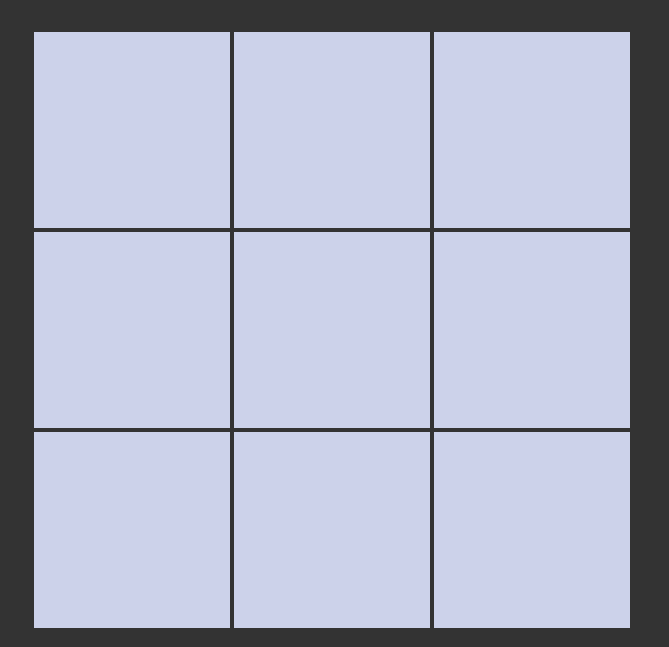
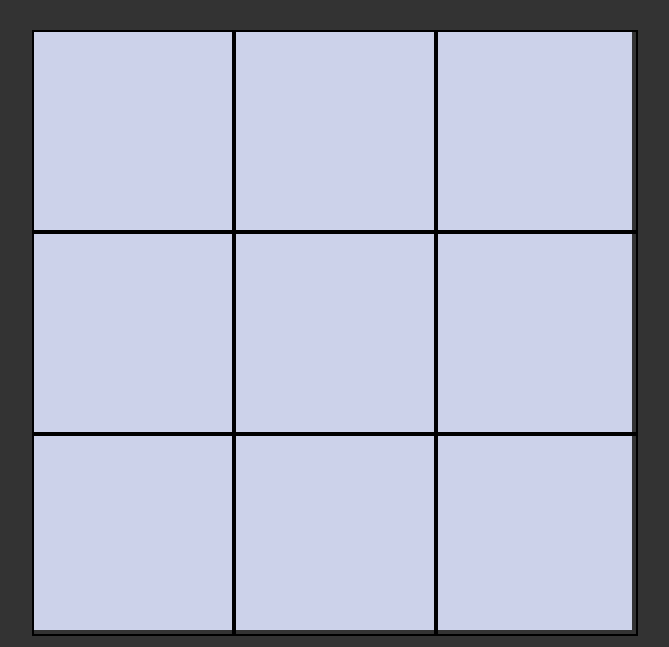
Before and after one commit to Mohammedhaamdy/xo-game, a plain HTML site: page index.html in a window 1280 px wide. Shown: the top 647 px of the page, without its empty margins (308-977 px from the left). Drawn offline with Linux system fonts and the light colour scheme.

Commit message:
improve css code

```diff
--- a/index.html
+++ b/index.html
@@ -9,7 +9,7 @@
 </head>
 
 <body>
-  <div id="gride">
+  <div id="grid">
     <div id="row1" class="cell"  ></div>
     <div id="row2" class="cell"  ></div>
     <div id="row3" class="cell"  ></div>
--- a/main.js
+++ b/main.js
@@ -42,8 +42,8 @@ function checkWinner(player) {
 function checkDraw() {
   return (
     cellsArray.every((cell) => cell.textContent !== "") &&
-    !checkWinner("X") &&
-    !checkWinner("O")
+    !checkWinner(playerX) &&
+    !checkWinner(playerO)
   );
 }
 // reset game function
@@ -68,7 +68,7 @@ function ticTac(id) {
     setTimeout(resetBoard, 5000);
   }
   // Check draw
-  if (checkDraw2()) {
+  if (checkDraw()) {
     gameOver = true;
     result.textContent = `Draw`;
     setTimeout(resetBoard, 5000);
--- a/style.css
+++ b/style.css
@@ -1,3 +1,9 @@
+:root {
+  --grid-size: 600px;
+  --cell-size: calc((var(--grid-size) / 3) - 2px);
+
+}
+
 body {
   align-items: center;
   background: #333;
@@ -8,21 +14,22 @@ body {
   font-family: sans-serif;
 }
 
-#gride {
-  position: relative;
-  height: 600px;
-  width: 600px;
+#grid {
+  display: grid;
+  grid-template-columns: repeat(3, 1fr);
+  height: var(--grid-size);
+  width: var(--grid-size);
   background-color: #ccd2ea;
 }
 
-#gride div {
-  position: relative;
-  height: 196px;
-  width: 196px;
+#grid div {
+  display: flex;
+  justify-content: center;
+  align-items: center;
+  height: var(--cell-size);
+  width: var(--cell-size);
+  border: 2px solid;
   font-size: 170px;
-  border: 2px solid #333;
-  float: left;
-  text-align: center;
 }
 
 #turn {
```
